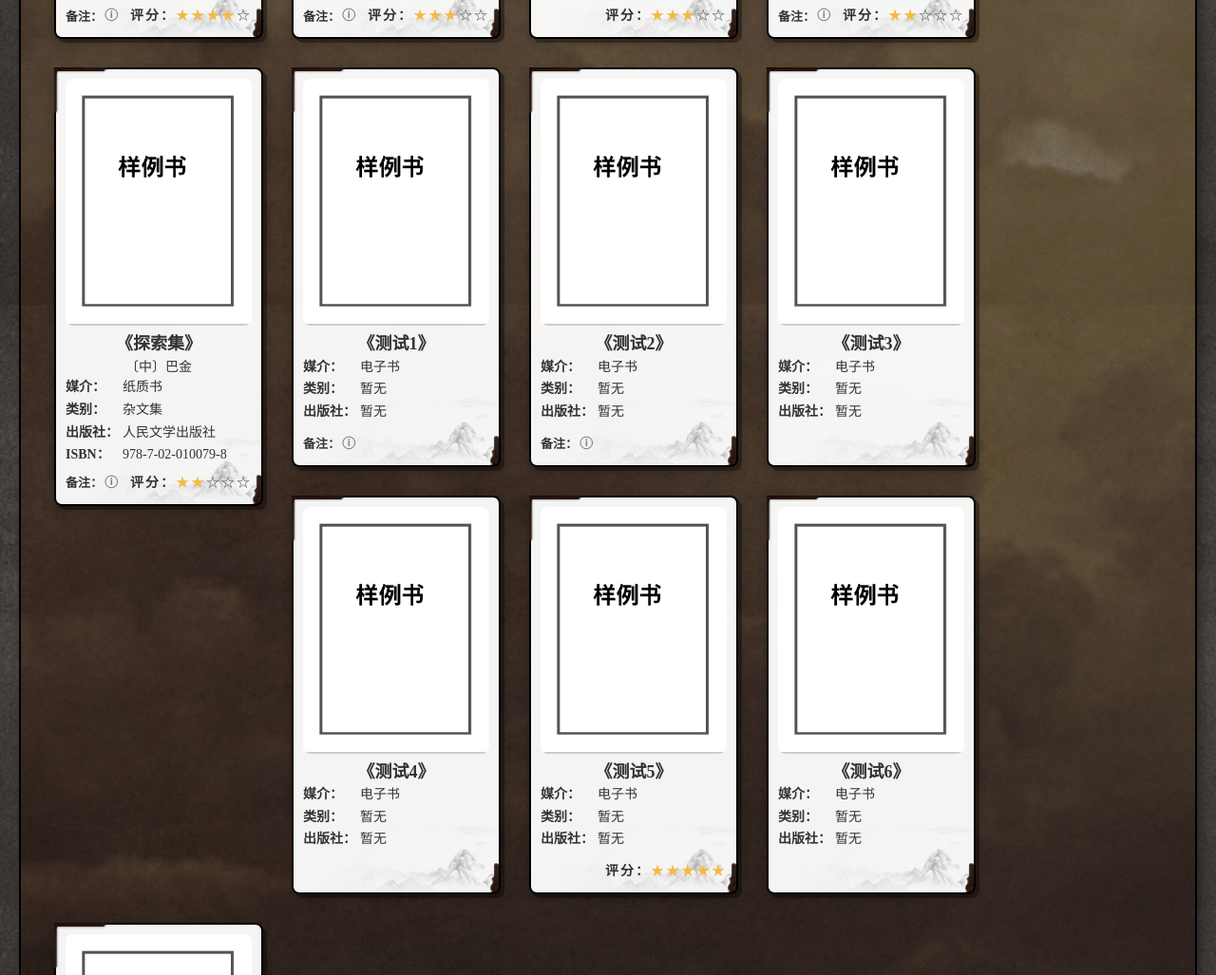
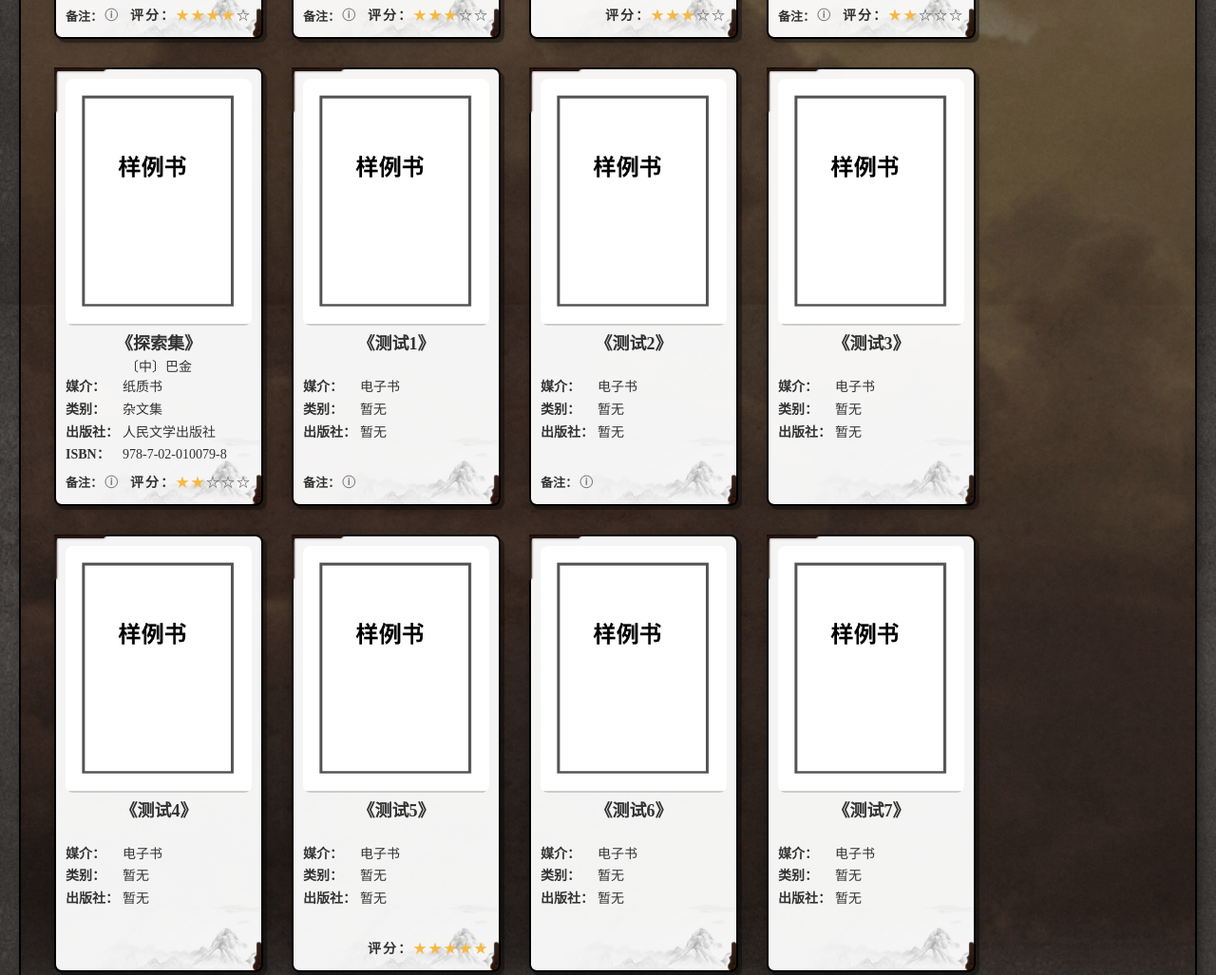
Before and after one commit to Alex-McAvoy/Bookshelf, a plain HTML site: page index.html in a window 1280 px wide. Shown: the part 1279-2306 px from the top of the page at 95% size. Drawn offline with Linux system fonts and the light colour scheme.

Commit message:
[Style] 优化书籍显示样式

```diff
--- a/resources/css/book.css
+++ b/resources/css/book.css
@@ -112,6 +112,11 @@
   flex: 1;
   text-align: left;
   word-break: break-word;
+}
+
+.bookInfo-detail .bookList .book .detail .authorNation.placeholder,
+.bookInfo-detail .bookList .book .detail > div.ISBN.placeholder {
+  visibility: hidden;
 }
 
 .bookInfo-detail .bookList .book .comment {
--- a/resources/js/bookUtils.js
+++ b/resources/js/bookUtils.js
@@ -121,10 +121,17 @@ function renderBookList(bookList, options) {
 
         // 详情模式
         $detail.append($("<div>").addClass("name").text("《" + book.name + "》"));
-        $detail.append(
-            $("<div>").addClass("authorNation")
-                .append($("<span>").text(book.nation + book.author))
-        );
+        if ((book.nation + book.author).trim() !== "") {
+            $detail.append(
+                $("<div>").addClass("authorNation")
+                    .append($("<span>").text(book.nation + book.author))
+            );
+        } else {
+            $detail.append(
+                $("<div>").addClass("authorNation placeholder")
+                    .append($("<span>").text("暂无"))
+            );
+        }
         $detail.append(
             $("<div>").addClass("media")
                 .append($("<span>").text("媒介："))
@@ -148,9 +155,9 @@ function renderBookList(bookList, options) {
             );
         } else {
             $detail.append(
-                $("<div>").addClass("ISBN")
-                    .append($("<span>").text(""))
-                    .append($("<span>").text(""))
+                $("<div>").addClass("ISBN placeholder")
+                    .append($("<span>").text("ISBN："))
+                    .append($("<span>").text("暂无"))
             );
         }
 
```
